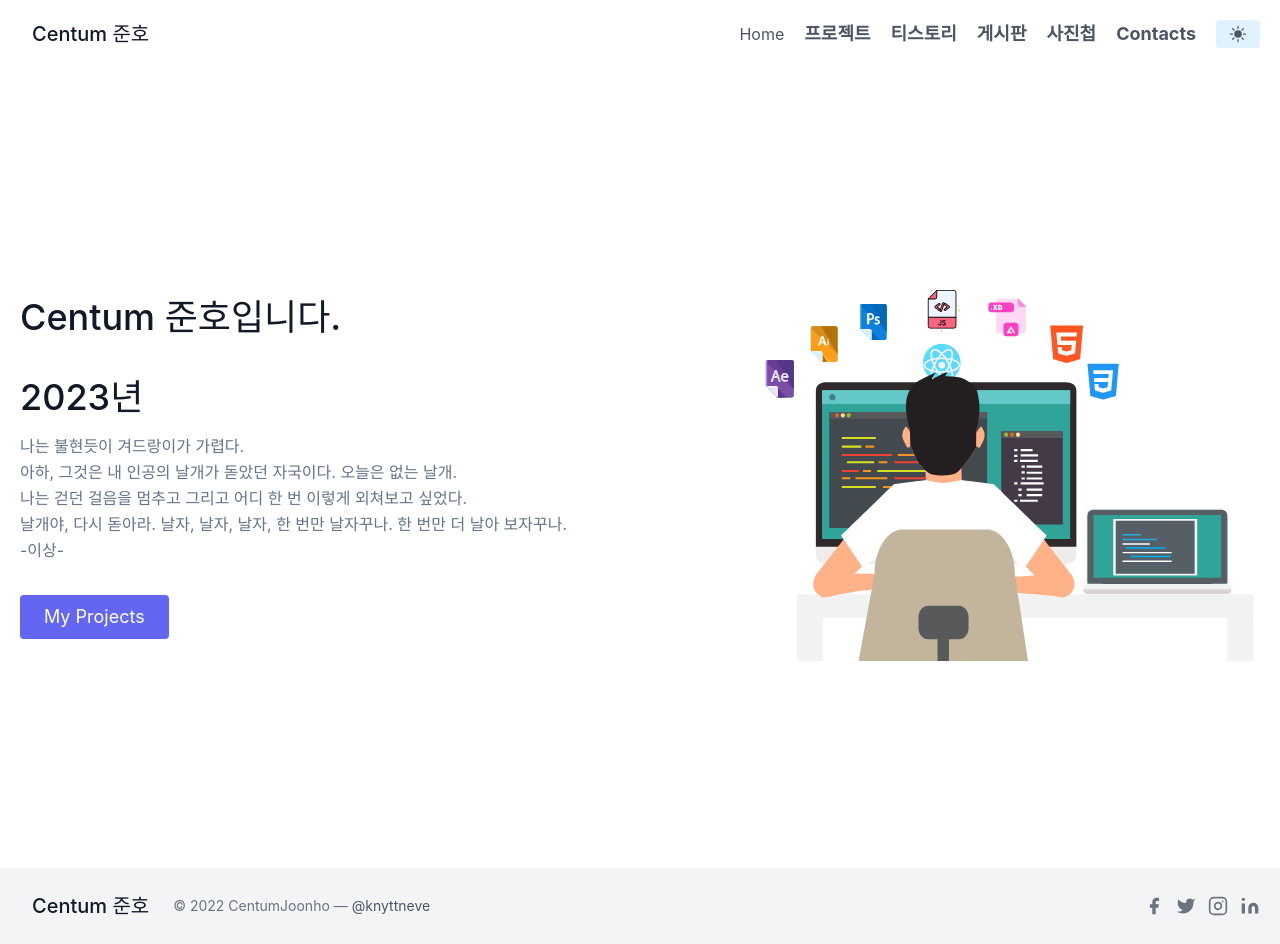
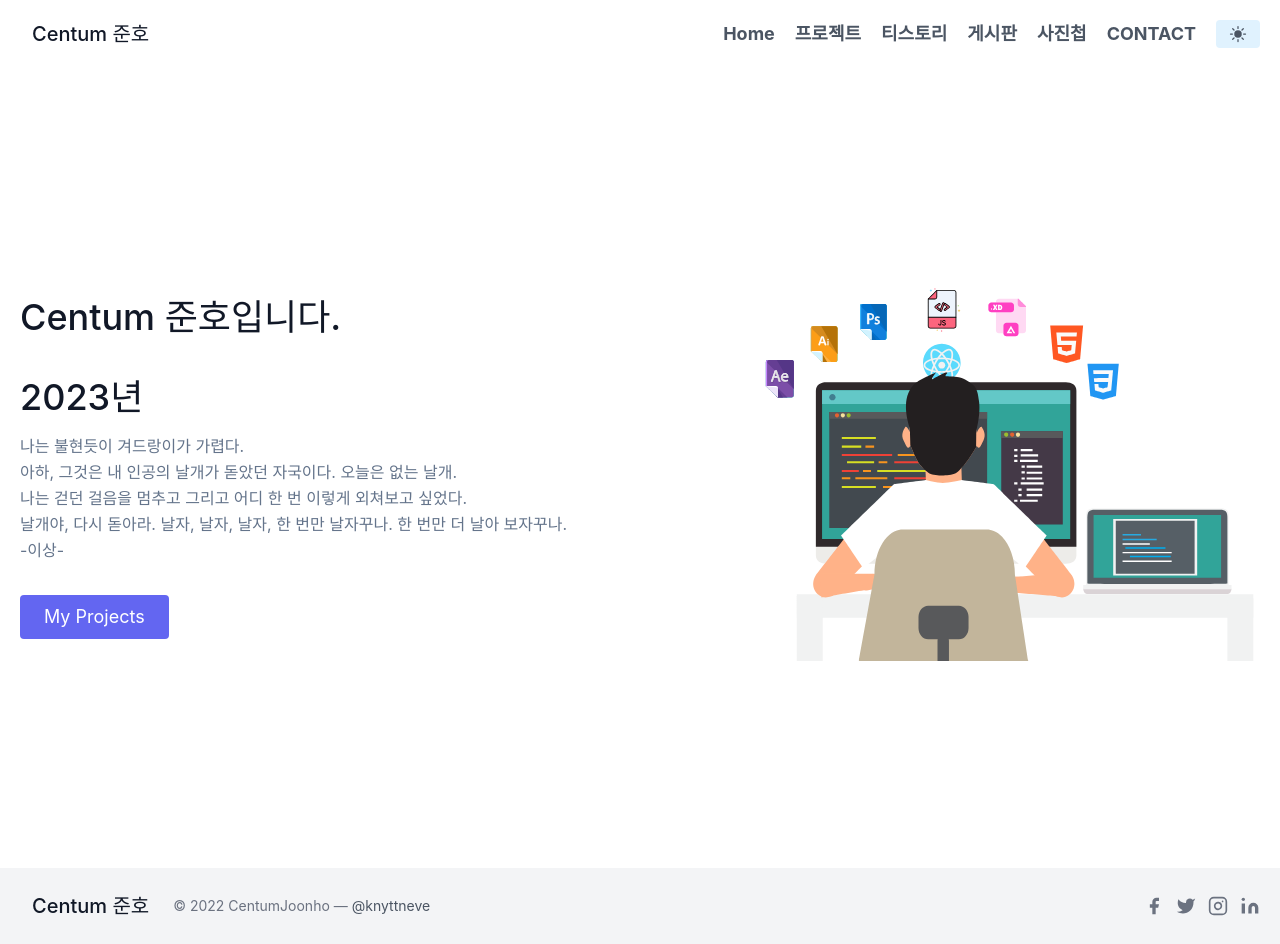
Before and after one commit to Centumjoonho/nextjs_portfolio_add_notion, a Next.js app: page / in a window 1280 px wide. Built offline with nearby package versions, Linux system fonts and the light colour scheme.

Commit message:
Update header.js

```diff
--- a/components/header.js
+++ b/components/header.js
@@ -13,7 +13,7 @@ export default function Header() {
 
           <nav className="flex flex-wrap items-center justify-center text-base md:ml-auto">
             <Link href="/" legacyBehavior>
-              <a className="mr-5 hover:text-gray-900">Home</a>
+              <a className="mr-5 hover:text-gray-900 font-bold text-lg">Home</a>
             </Link>
             <Link href="/projects" legacyBehavior>
               <a className="mr-5 hover:text-gray-900 font-bold text-lg">프로젝트</a>
@@ -38,7 +38,7 @@ export default function Header() {
             </Link>
 
             <Link href="/contact" legacyBehavior>
-             <a className="mr-5 hover:text-gray-900 font-bold text-lg">Contacts</a>
+             <a className="mr-5 hover:text-gray-900 font-bold text-lg">CONTACT</a>
             </Link>
 
           </nav>
```
